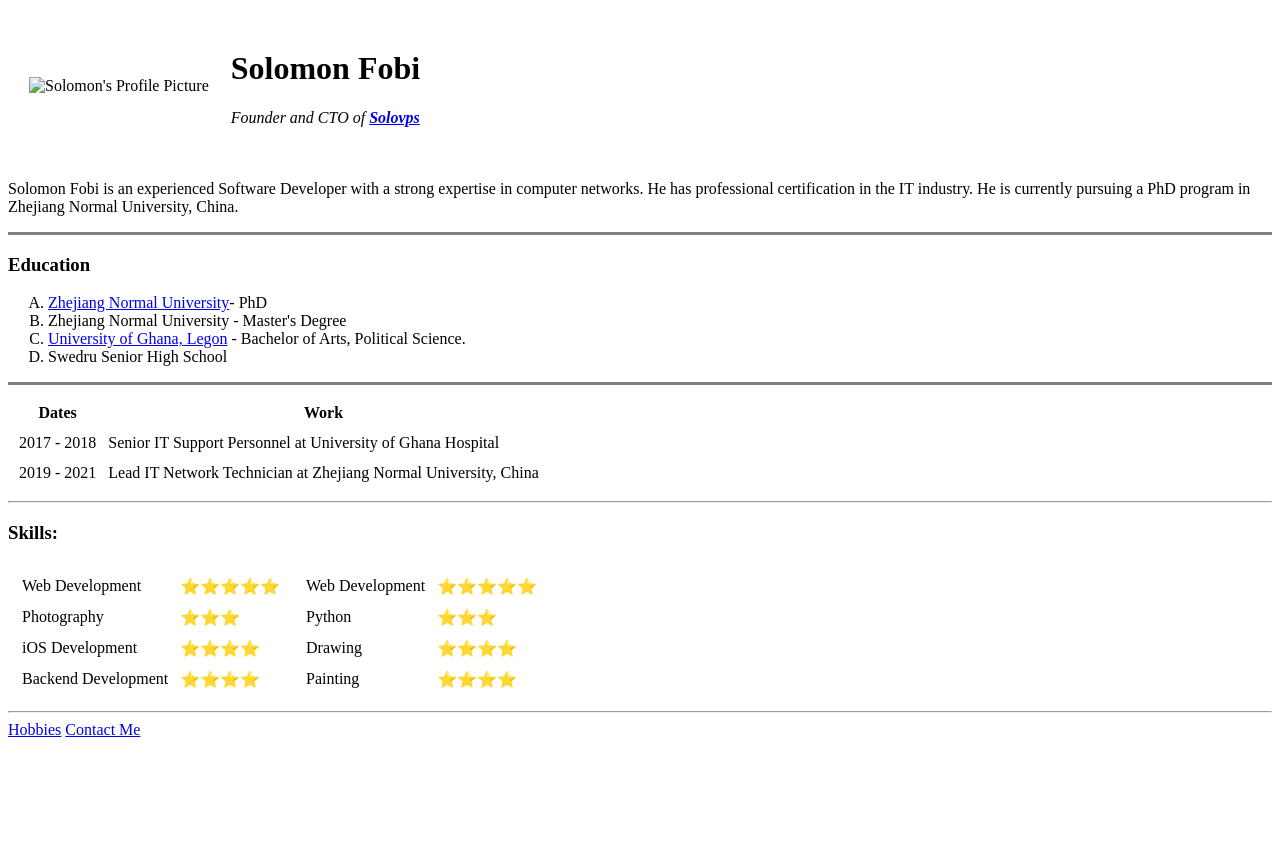
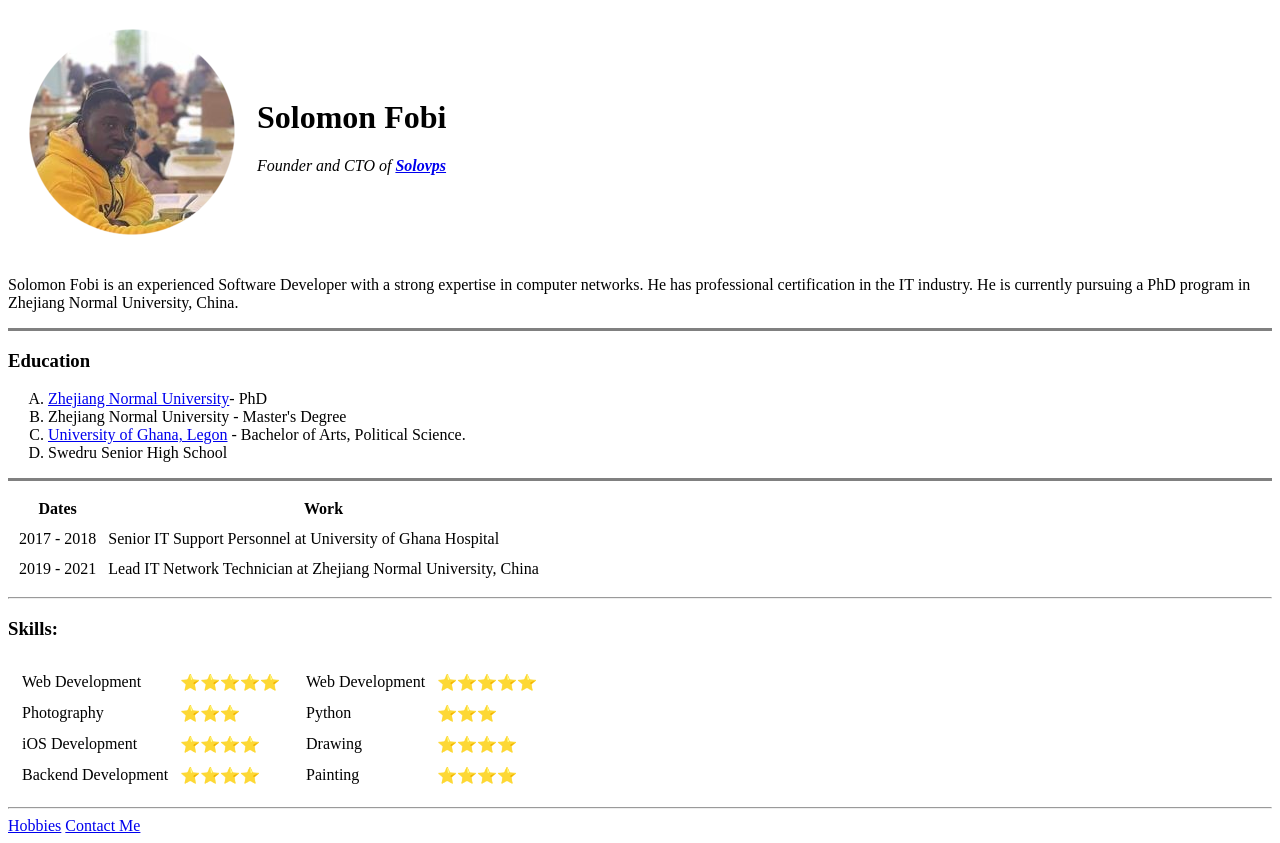
Before and after one commit to solomonfobi91/cv, a plain HTML site: page index.html in a window 1280 px wide. Before the commit the page ends 800 px from the top, so only its background shows below. Drawn offline with Linux system fonts and the light colour scheme.

Commit message:
Update index.html

```diff
--- a/index.html
+++ b/index.html
@@ -9,7 +9,7 @@
 <body>
 <table cellspacing="20px">
     <tr>
-        <td><img src="/Web Development/html_Personal_website/my_images/my_Pic2.png" alt="Solomon's Profile Picture"></td>
+        <td><img src="/my_images/my_Pic2.png" alt="Solomon's Profile Picture"></td>
         <td><h1>Solomon Fobi</h1>
             <p><em>Founder and CTO of <strong><a href="http://luciospark.xyz:8080/" target="_blank" >Solovps</a></strong></em></p></td>
     </tr>
```
